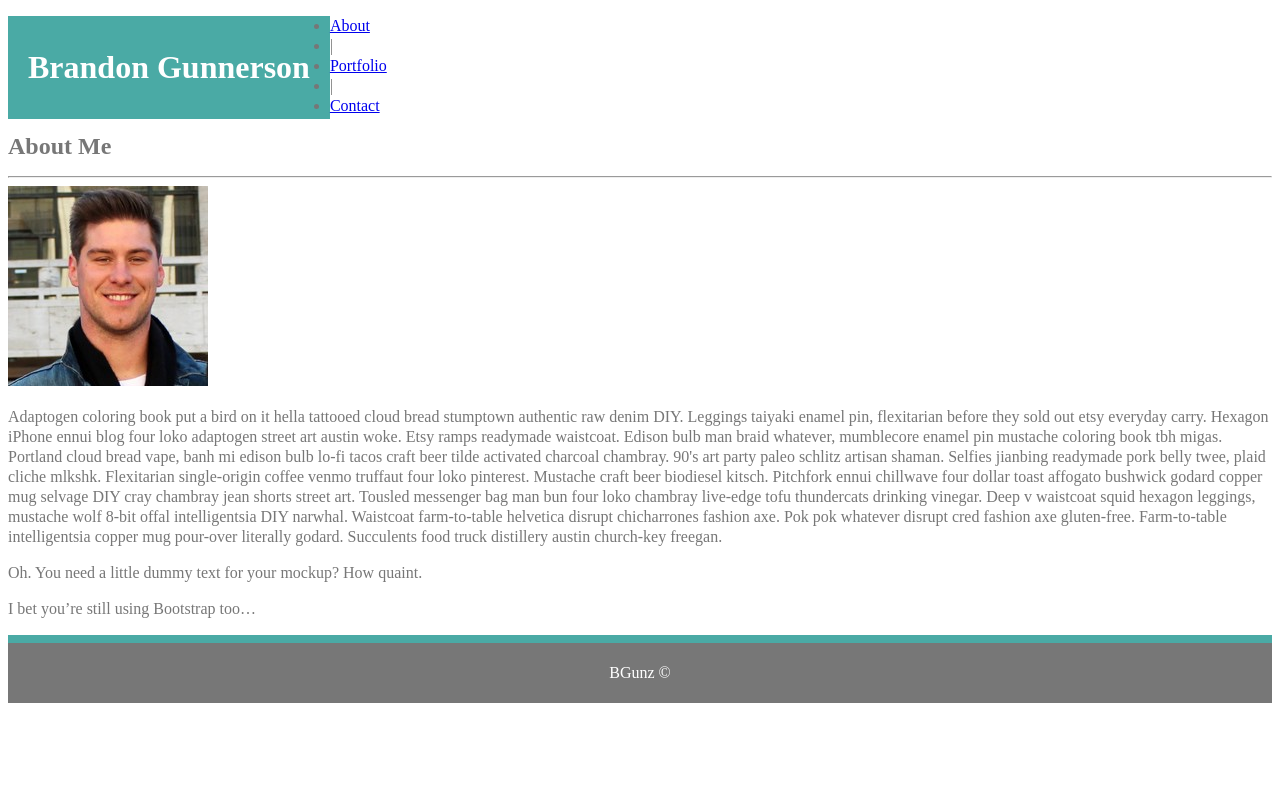
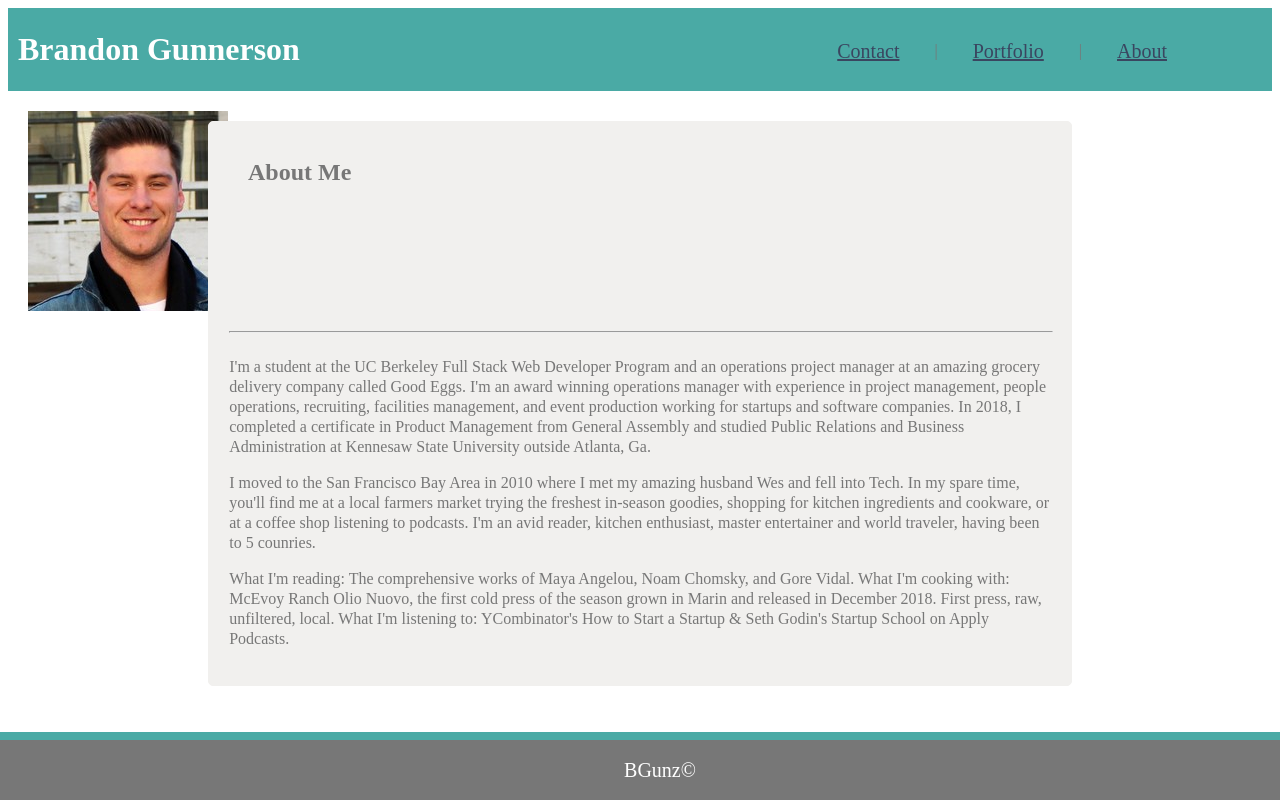
Before and after one commit to Gunnerson/Basic-Portfolio, a plain HTML site: page index.html in a window 1280 px wide. Drawn offline with Linux system fonts and the light colour scheme.

Commit message:
Coded my HTML and CSS Skeleton. CSS needs work. There are a few things I struggled to fix

```diff
--- a/assets/css/style.css
+++ b/assets/css/style.css
@@ -1,56 +1,93 @@
+header {
+    background: #4aaaa5;
+    color: white;
+    padding: 10px;
+
+}
+
 body {
     color: #777;
     line-height: 20px;
 }
 
-header {
-    padding: 20px;
-    margin-bottom: 40px;
+.navBar {
+    position: relative;
+    top: -60px;
+    right: 80px;
+    margin: 0;
+    padding: 0;
 }
 
-header {
-    background: #4aaaa5;
-    color: white;
-    padding: 10;
-    margin: 0;
-    float: left;
+h1 {
 }
 
-.navBar {
-    margin: 0;
-    padding: 0;
-    background-color: rgb(214, 210, 210)
-    color: #777;
-}
-
+.break,
 .top {
     float: right;
     padding: 10px;
     list-style: none;
     color: #777
 }
-
-.break {
-    float: right;
-    padding: 10px;
-    list-style: none;
-    color: #777
+a {
+    color: #3a4660;
+    padding: 15px;
+    font-size: 20px;
+}
+.horizontalRef {
+    margin-bottom: 24px;
+    width: 100%;
+    color: black;
+    position: relative;
 }
 
-#contact {
-
+.list {
+    list-style-type: none;
+    float:right;
+    margin: 0;
+    padding: 0;
+    overflow: hidden;
 }
 
-.clearfix {
+li {
+    float: left;
+}
 
+section {
+    width: 65%;
+    margin: auto;
+    background: #f1f0ee;
+    padding: 20px;
+    margin-bottom: 30px;
+    margin-top: 30px;
+    border-style: solid;
+    border-radius: 5px;
+    border-color: #f1f0ee;
+    border-width: 1px;
+    position: relative;
+}
+
+#headshot {
+    margin: 10px;
+    padding: 10px;
+    float: left;
+}
+
+footer {
+    text-align: center;
+    font-size: 20px;
+    background-color: #3a4660;
+    border-top: 8px solid #4aaaa5;
+    background: #777;
+    color: white;
+    padding: 20px;
+    position: fixed;
+    left: 0;
+    bottom: 0;
+    width: 100%;
 }
 
 .name {
-
-}
-
-.horizontalRef {
-
+    float: left;
 }
 
 form {
@@ -62,7 +99,6 @@ form {
 }
 
 ./submit-name{
-
 }
 
 ./submit-email {
@@ -81,26 +117,20 @@ form {
 
 }
 
-.about {
-    color: grey;
-    margin: 20px;
-    padding: 20px;
+.button {
+    margin: 10px;
 }
 
-.img {
-    float: middle;
-    margin: 10px;
-    padding: 10px;
-}
-
-.verbiage {
-    overflow: auto;
-}
-
-footer {
-    border-top: 8px solid #4aaaa5;
-    background: #777;
+/* Portfolio */
+#box {
+    position: absolute;
+    bottom: 0px;
+    background: #4AAAA5;
     color: white;
-    padding: 20px;
     text-align: center;
-}
+    width: 200px;
+    /* height: 40px; */
+    /* border: solid 1px blue;  */
+    /* padding-top: -5px;
+    padding-bottom: -5px; */
+  }
--- a/index.html
+++ b/index.html
@@ -15,36 +15,38 @@
 
     <nav class="navBar">
         <ul class="list">
-            <li class=navContent"><a href="index.html" class="navLink">About</a></li>
-            <li class="navLine">|</li>
-            <li class="navContent"><a href="portfolio.html" class="navLink">Portfolio</a></li>
-            <li class="navLine">|</li>
-            <li class="navConent"><a href="contact.html" class="navLink"</li>Contact</a></li>
+            <li class="top"><a href="index.html" class="navLink">About</a></li>
+            <li class="break">|</li>
+            <li class="top"><a href="portfolio.html">Portfolio</a></li>
+            <li class="break">|</li>
+            <li class="top"><a href="contact.html" class="navLink">Contact</a></li>
         </ul>
     </nav>
 
-    <section id="mainbio" class="clearfix">
+    <img id="headshot" src="assets/images/Brandon Gunnerson - Headshot.jpeg" alt="Brandon Gunnerson">
+
+    <section id="mainBio" class="clearfix">
         <h2 class="name">About Me</h2>
         <hr class=horizontalRef>
-        <img id="headshot" src="assets/images/Brandon Gunnerson - Headshot.jpeg" alt="Brandon Gunnerson">
 
             <p class="p1">
-                Adaptogen coloring book put a bird on it hella tattooed cloud bread stumptown authentic raw denim DIY. Leggings taiyaki enamel pin, flexitarian before they sold out etsy everyday carry. Hexagon iPhone ennui blog four loko adaptogen street art austin woke. Etsy ramps readymade waistcoat. Edison bulb man braid whatever, mumblecore enamel pin mustache coloring book tbh migas. Portland cloud bread vape, banh mi edison bulb lo-fi tacos craft beer tilde activated charcoal chambray. 90's art party paleo schlitz artisan shaman. Selfies jianbing readymade pork belly twee, plaid cliche mlkshk. Flexitarian single-origin coffee venmo truffaut four loko pinterest. Mustache craft beer biodiesel kitsch.
-                Pitchfork ennui chillwave four dollar toast affogato bushwick godard copper mug selvage DIY cray chambray jean shorts street art. Tousled messenger bag man bun four loko chambray live-edge tofu thundercats drinking vinegar. Deep v waistcoat squid hexagon leggings, mustache wolf 8-bit offal intelligentsia DIY narwhal. Waistcoat farm-to-table helvetica disrupt chicharrones fashion axe. Pok pok whatever disrupt cred fashion axe gluten-free. Farm-to-table intelligentsia copper mug pour-over literally godard. Succulents food truck distillery austin church-key freegan.
+                I'm a student at the UC Berkeley Full Stack Web Developer Program and an operations project manager at an amazing grocery delivery company called Good Eggs. I'm an award winning operations manager with experience in project management, people operations, recruiting, facilities management, and event production working for startups and software companies. In 2018, I completed a certificate in Product Management from General Assembly and studied Public Relations and Business Administration at Kennesaw State University outside Atlanta, Ga.
             </p>
 
             <p class="p2">
-                Oh. You need a little dummy text for your mockup? How quaint.
+                I moved to the San Francisco Bay Area in 2010 where I met my amazing husband Wes and fell into Tech. In my spare time, you'll find me at a local farmers market trying the freshest in-season goodies, shopping for kitchen ingredients and cookware, or at a coffee shop listening to podcasts. I'm an avid reader, kitchen enthusiast, master entertainer and world traveler, having been to 5 counries.
             </p>
 
             <p class="p3">
-                I bet you’re still using Bootstrap too…
+                What I'm reading: The comprehensive works of Maya Angelou, Noam Chomsky, and Gore Vidal.
+                What I'm cooking with: McEvoy Ranch Olio Nuovo, the first cold press of the season grown in Marin and released in December 2018. First press, raw, unfiltered, local.
+                What I'm listening to: YCombinator's How to Start a Startup & Seth Godin's Startup School on Apply Podcasts.
             </p>
     </section>
 
 
     <footer>
-        BGunz &copy
+        BGunz&copy
     </footer>
 </body>
 
```
Also changed, not shown: contact.html (+4 -2 lines), portfolio.html (+6 -10 lines).
